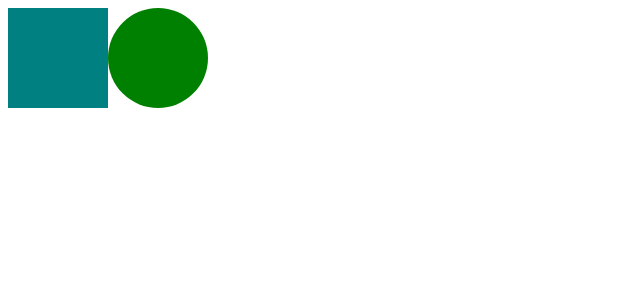
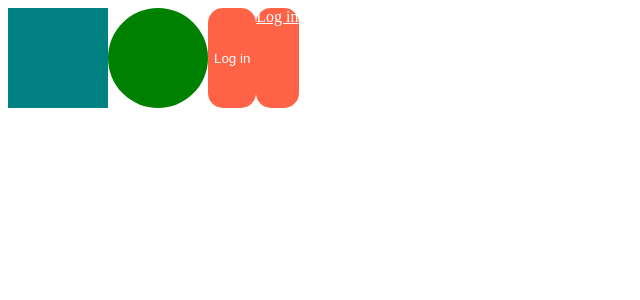
Before and after one commit to taehyeon0412/react_master_study, a React (Create React App) app: page / in a window 1280 px wide. Shown: the top 300 px of the page, without its empty margins (0-640 px from the left). Built offline with nearby package versions, Linux system fonts and the light colour scheme.

Commit message:
style component study (3)
as를 이용하여 원하는 태그로 바꿀 수 있다.
ex) <Btn as="a">Log in</Btn> 으로 적으면 "button"대신
as에 적힌 "a"가 태그로 된다

```diff
--- a/src/App.js
+++ b/src/App.js
@@ -18,11 +18,28 @@ const Circle = styled(Box)`
 /* style 컴포넌트를 쓸 때에는 백틱 ``을 사용한다 */
 /* props를 이용하여 코드를 간소화 할 수 있다 */
 
+const Btn = styled.button`
+  color: white;
+  background-color: tomato;
+  border: 0;
+  border-radius: 15px;
+`;
+
+/* styled.[태그]에 html태그를 쓰고 싶지않을때에는
+as를 사용해서 바꿔줄 수 있다.
+ex) <Btn as="a">Log in</Btn> 으로 적으면 "button"대신
+as에 적힌 "a"가 태그로 된다
+*/
+
 function App() {
   return (
     <Father>
       <Box bgColor="teal" />
       <Circle bgColor="green" />
+      <Btn>Log in</Btn>
+      <Btn as="a" href="/">
+        Log in
+      </Btn>
     </Father>
   );
 }
```
